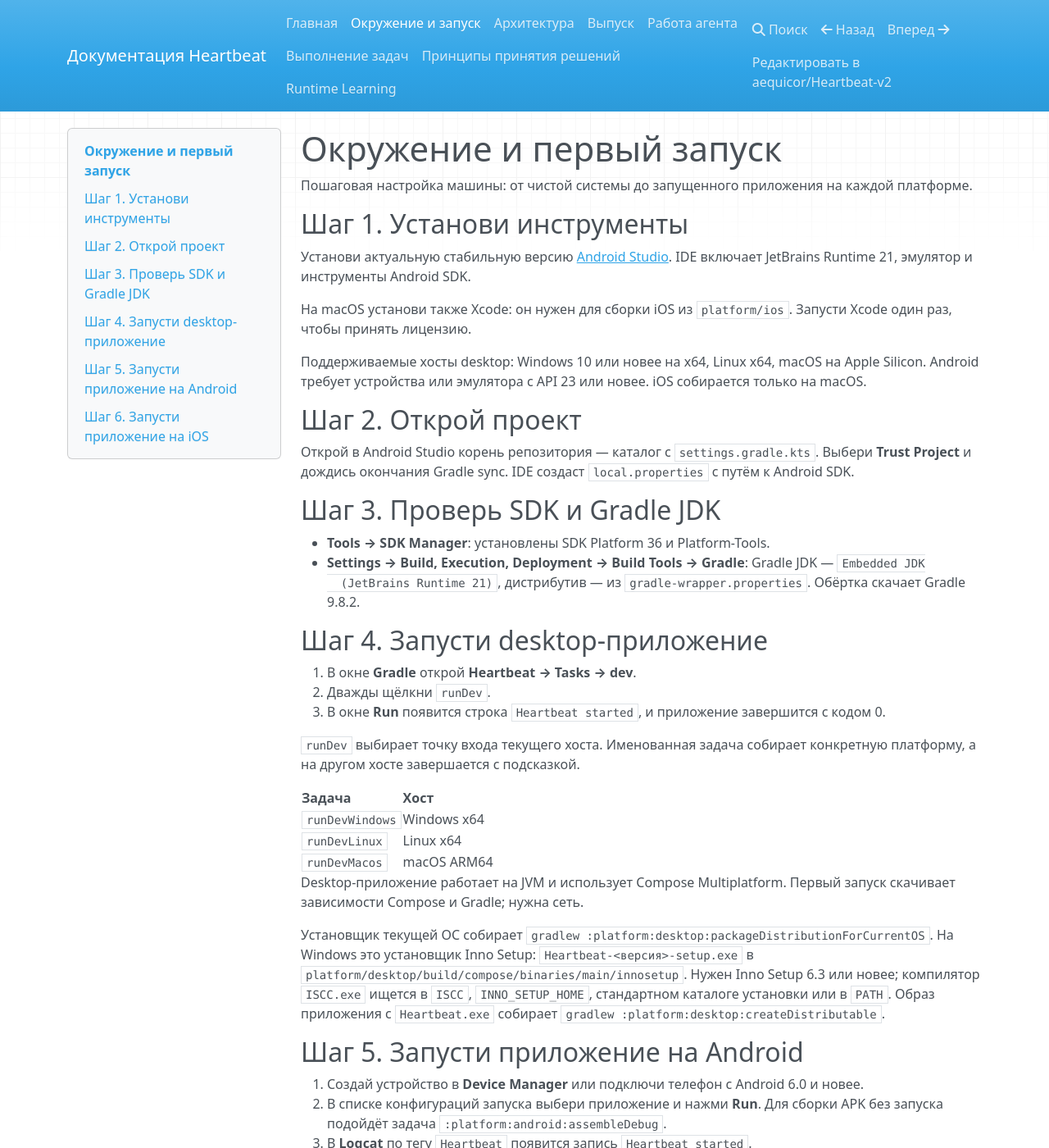
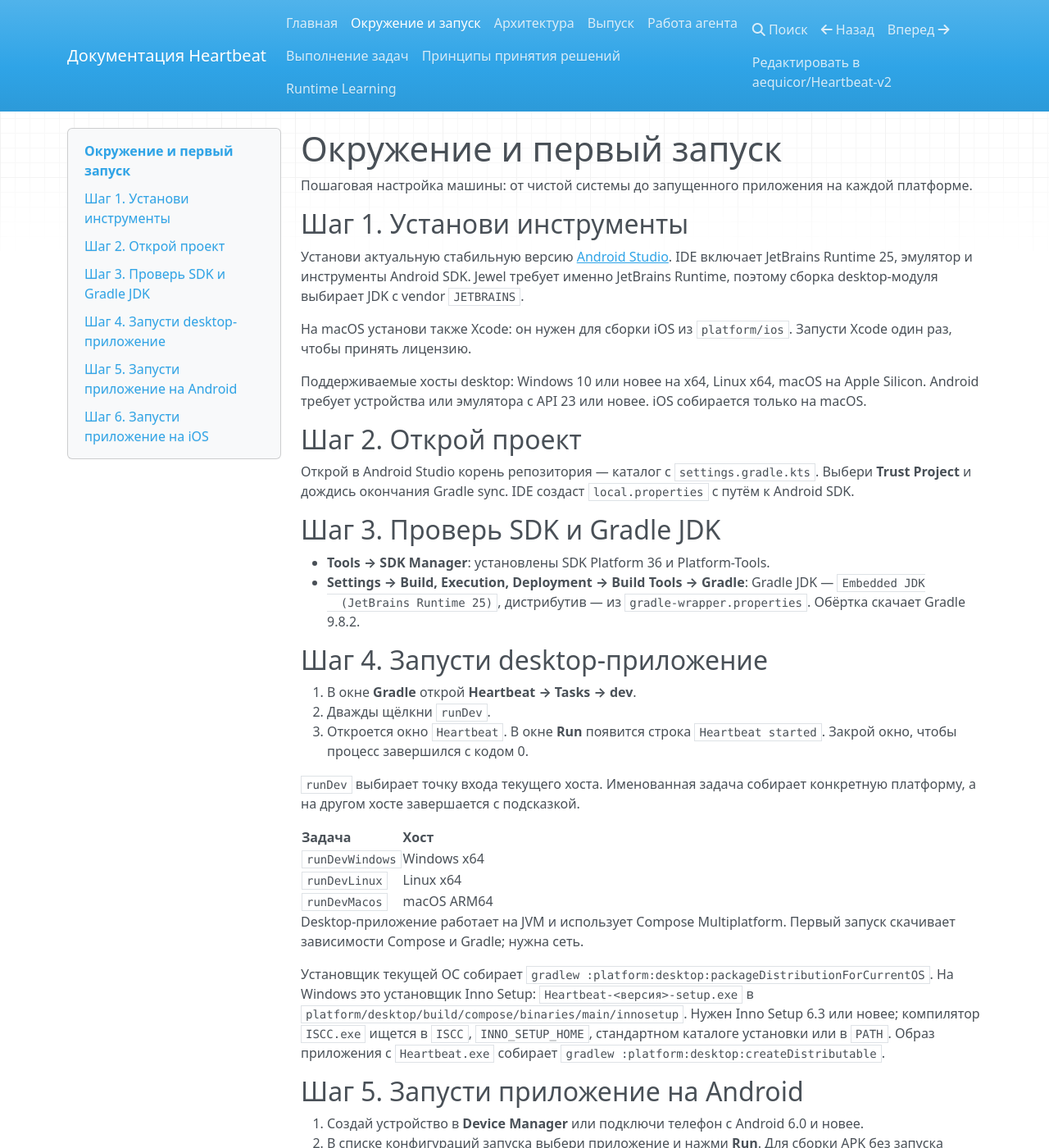
Before and after one commit to aequicor/Heartbeat-v2, an MkDocs documentation site: the page built from docs/setup.md, in a window 1280 px wide and 1400 px high. Shown: the whole window at 82% size. Built offline with MkDocs 1.6.1, drawn with Linux system fonts in a browser that asks for light colours; nearby versions of some CDN libraries.

Commit message:
Обновить проверки и документацию для JBR 25

```diff
--- a/docs/setup.md
+++ b/docs/setup.md
@@ -5,7 +5,8 @@
 ## Шаг 1. Установи инструменты
 
 Установи актуальную стабильную версию [Android Studio](https://developer.android.com/studio). IDE
-включает JetBrains Runtime 21, эмулятор и инструменты Android SDK.
+включает JetBrains Runtime 25, эмулятор и инструменты Android SDK. Jewel требует именно JetBrains
+Runtime, поэтому сборка desktop-модуля выбирает JDK с vendor `JETBRAINS`.
 
 На macOS установи также Xcode: он нужен для сборки iOS из `platform/ios`. Запусти Xcode один раз,
 чтобы принять лицензию.
@@ -22,14 +23,15 @@ Project** и дождись окончания Gradle sync. IDE создаст `
 
 - **Tools → SDK Manager**: установлены SDK Platform 36 и Platform-Tools.
 - **Settings → Build, Execution, Deployment → Build Tools → Gradle**: Gradle JDK — `Embedded JDK
-  (JetBrains Runtime 21)`, дистрибутив — из `gradle-wrapper.properties`. Обёртка скачает
+  (JetBrains Runtime 25)`, дистрибутив — из `gradle-wrapper.properties`. Обёртка скачает
   Gradle 9.8.2.
 
 ## Шаг 4. Запусти desktop-приложение
 
 1. В окне **Gradle** открой **Heartbeat → Tasks → dev**.
 2. Дважды щёлкни `runDev`.
-3. В окне **Run** появится строка `Heartbeat started`, и приложение завершится с кодом 0.
+3. Откроется окно `Heartbeat`. В окне **Run** появится строка `Heartbeat started`. Закрой окно,
+   чтобы процесс завершился с кодом 0.
 
 `runDev` выбирает точку входа текущего хоста. Именованная задача собирает конкретную платформу,
 а на другом хосте завершается с подсказкой.
```
Also changed, not shown: platform/AGENTS.md (+4 -4 lines), 2 other files.
